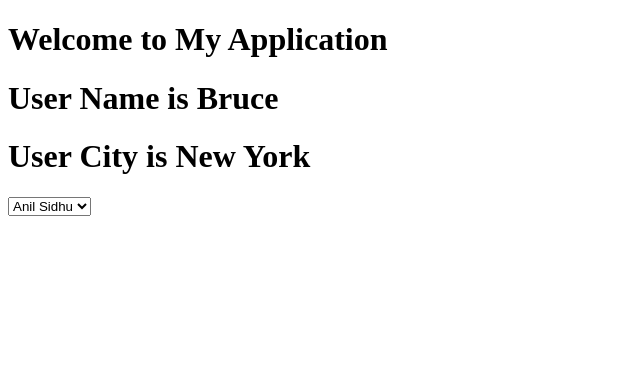
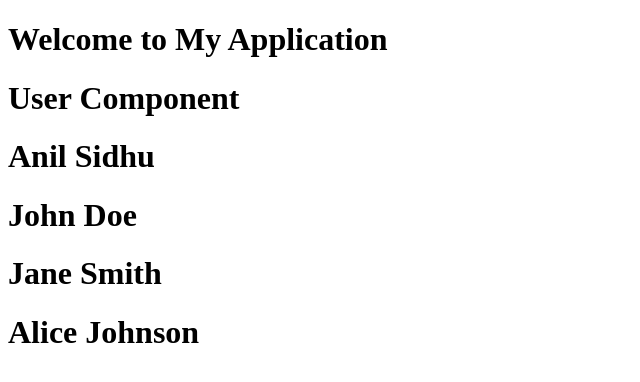
Before and after one commit to HariomPatel2002/Angular, an Angular app: page /user/1/1 in a window 1280 px wide. Shown: the top 382 px of the page, without its empty margins (0-640 px from the left). Built offline with nearby package versions, Linux system fonts and the light colour scheme.

Commit message:
data passing from child to parent

```diff
--- a/src/app/app.component.html
+++ b/src/app/app.component.html
@@ -1,10 +1,7 @@
 <h1>Welcome to My Application</h1>
 
-<app-user [user]="userName" [city]="userCity"></app-user>
+<app-user (getUsers)="handleUsers($event)"></app-user>
 
-<select #selectedUser (change)="onUserChange(selectedUser.value, 'New York')">
-    <option value="Anil Sidhu">Anil Sidhu</option>
-    <option value="Sam ">Sam</option>
-    <option value="Peter">Peter</option>
-    <option value="Tony">Tony</option>
-</select>
+@for(user of users; track user){
+    <h1>{{ user }}</h1>
+}
--- a/src/app/app.component.ts
+++ b/src/app/app.component.ts
@@ -10,11 +10,9 @@ import { UserComponent } from './user/user.component';
 })
 
 export class AppComponent {
-  userName = "Bruce";
-  userCity = "New York";
-  onUserChange(newName: string, userCity: string) {
-    this.userName = newName;
-    this.userCity = userCity;
+  users: undefined|string[];
+  handleUsers(users: string[]) {
+    console.log('Received users from child component:', users);
+    this.users = users;
   }
-
 }
--- a/src/app/user/user.component.html
+++ b/src/app/user/user.component.html
@@ -1,2 +1 @@
-<h1>User Name is {{user}}</h1>
-<h1>User City is {{city}}</h1>
+<h1>User Component</h1>
--- a/src/app/user/user.component.ts
+++ b/src/app/user/user.component.ts
@@ -1,4 +1,4 @@
-import { Component, Input } from '@angular/core';
+import { Component, EventEmitter, Output } from '@angular/core';
 import { ActivatedRoute } from '@angular/router';
 
 @Component({
@@ -9,6 +9,10 @@ import { ActivatedRoute } from '@angular/router';
   standalone: true
 })
 export class UserComponent {
-  @Input () user: string = '';
-  @Input () city : string = '';
+  @Output() getUsers = new EventEmitter();
+  users = ['Anil Sidhu', 'John Doe', 'Jane Smith', 'Alice Johnson'];
+
+   ngOnInit() {
+    this.getUsers.emit(this.users);
+  }
 }
```
